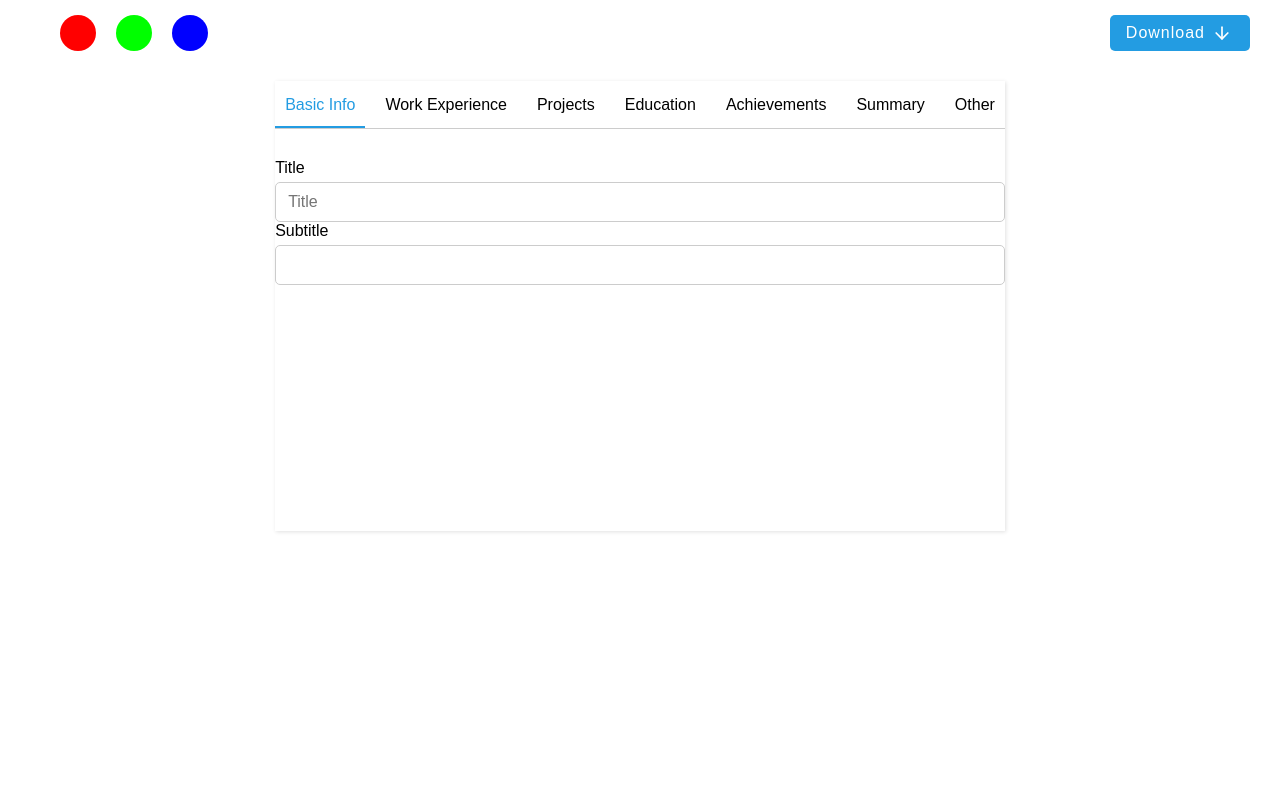
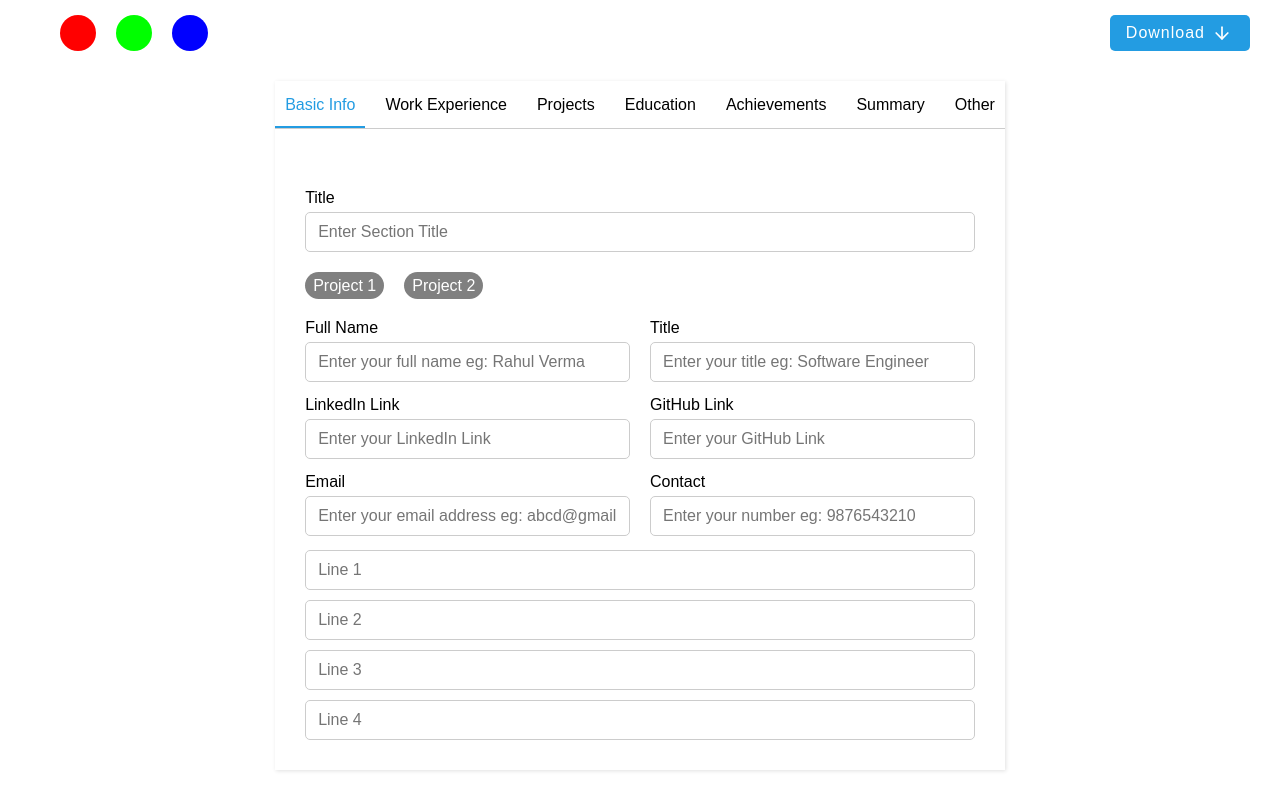
Before and after one commit to Avee07/resume-builder, a React (Create React App) app: page / in a window 1280 px wide. Shown: the part 763-1563 px from the top of the page. Before the commit the page ends 1324 px from the top, so only its background shows below. Built offline with nearby package versions, Linux system fonts and the light colour scheme.

Commit message:
generate Body sections

```diff
--- a/src/components/Editor/Editor.js
+++ b/src/components/Editor/Editor.js
@@ -7,6 +7,206 @@ function Editor(props) {
   const [activeSectionKey, setActiveSectionKey] = useState(
     Object.keys(sections)[0]
   );
+  const workExpBody = (
+    <div className={styles.detail}>
+      <div className={styles.row}>
+        <InputControl
+          label="Title"
+          placeholder="Enter title eg: Software Engineer"
+        />
+        <InputControl
+          label="Company"
+          placeholder="Enter Company Name eg: Google"
+        />
+      </div>
+      <div className={styles.row}>
+        <InputControl
+          label="Certificate Link"
+          placeholder="Enter Certificate Link"
+        />
+        <InputControl label="Location" placeholder="Enter Location eg: Delhi" />
+      </div>
+      <div className={styles.row}>
+        <InputControl
+          type="date"
+          label="Start Date"
+          placeholder="Enter Start date of work"
+        />
+        <InputControl
+          type="date"
+          label="End Date"
+          placeholder="Enter End date of work"
+        />
+      </div>
+      <div className={styles.column}>
+        <InputControl placeholder="Line 1" />
+        <InputControl placeholder="Line 2" />
+        <InputControl placeholder="Line 3" />
+      </div>
+    </div>
+  );
+
+  const projectBody = (
+    <div className={styles.detail}>
+      <div className={styles.row}>
+        <InputControl
+          label="Title"
+          placeholder="Enter title eg: Chat Application"
+        />
+        <InputControl
+          label="Overview"
+          placeholder="Enter basic overview of project"
+        />
+      </div>
+      <div className={styles.row}>
+        <InputControl
+          type="date"
+          label="Start Date"
+          placeholder="Enter Start date of education"
+        />
+        <InputControl
+          type="date"
+          label="End Date"
+          placeholder="Enter End date of education"
+        />
+      </div>
+      <div className={styles.row}>
+        <InputControl
+          label="Total Marks / CGPA"
+          placeholder="Enter total marks/cgpa"
+        />
+        <InputControl
+          label="Obtained Marks / CGPA"
+          placeholder="Enter obtained marks/cgpa"
+        />
+      </div>
+
+      <div className={styles.column}>
+        <InputControl placeholder="Line 1" />
+        <InputControl placeholder="Line 2" />
+      </div>
+    </div>
+  );
+
+  const educationBody = (
+    <div className={styles.detail}>
+      <div className={styles.row}>
+        <InputControl label="Title" placeholder="Enter title eg: B.Tech" />
+        <InputControl
+          label="College / School Name"
+          placeholder="Enter name of your college / school"
+        />
+      </div>
+      <div className={styles.row}>
+        <InputControl label="Deployed Link" placeholder="Enter Deployed Link" />
+        <InputControl label="GitHub Link" placeholder="Enter GitHub Link" />
+      </div>
+
+      <div className={styles.column}>
+        <InputControl placeholder="Line 1" />
+        <InputControl placeholder="Line 2" />
+        <InputControl placeholder="Line 3" />
+        <InputControl placeholder="Line 4" />
+      </div>
+    </div>
+  );
+
+  const basicInfoBody = (
+    <div className={styles.detail}>
+      <div className={styles.row}>
+        <InputControl
+          label="Full Name"
+          placeholder="Enter your full name eg: Rahul Verma"
+        />
+        <InputControl
+          label="Title"
+          placeholder="Enter your title eg: Software Engineer"
+        />
+      </div>
+      <div className={styles.row}>
+        <InputControl
+          label="LinkedIn Link"
+          placeholder="Enter your LinkedIn Link"
+        />
+        <InputControl
+          label="GitHub Link"
+          placeholder="Enter your GitHub Link"
+        />
+      </div>
+      <div className={styles.row}>
+        <InputControl
+          type="email"
+          label="Email"
+          placeholder="Enter your email address eg: abcd@gmail.com"
+        />
+        <InputControl
+          type="number"
+          label="Contact"
+          placeholder="Enter your number eg: 9876543210"
+        />
+      </div>
+
+      <div className={styles.column}>
+        <InputControl placeholder="Line 1" />
+        <InputControl placeholder="Line 2" />
+        <InputControl placeholder="Line 3" />
+        <InputControl placeholder="Line 4" />
+      </div>
+    </div>
+  );
+
+  const achievementsBody = (
+    <div className={styles.detail}>
+      <div className={styles.column}>
+        <label>List your achievements</label>
+        <InputControl placeholder="Line 1" />
+        <InputControl placeholder="Line 2" />
+        <InputControl placeholder="Line 3" />
+        <InputControl placeholder="Line 4" />
+      </div>
+    </div>
+  );
+
+  const summaryBody = (
+    <div className={styles.detail}>
+      <div className={styles.row}>
+        <InputControl
+          label="Summary"
+          placeholder="Enter your objective / summary"
+        />
+      </div>
+    </div>
+  );
+
+  const otherBody = (
+    <div className={styles.detail}>
+      <div className={styles.row}>
+        <InputControl label="Other" placeholder="Enter Something here" />
+      </div>
+    </div>
+  );
+
+  const generateBody = () => {
+    switch (sections[activeSectionKey]) {
+      case sections.basicInfo:
+        return basicInfoBody;
+      case sections.workExp:
+        return workExpBody;
+      case sections.project:
+        return projectBody;
+      case sections.education:
+        return educationBody;
+      case sections.achievements:
+        return achievementsBody;
+      case sections.summary:
+        return summaryBody;
+      case sections.other:
+        return otherBody;
+      default:
+        return basicInfoBody;
+    }
+  };
+
   return (
     <div className={styles.container}>
       <div className={styles.header}>
@@ -23,8 +223,18 @@ function Editor(props) {
         ))}
       </div>
       <div className={styles.body}>
-        <InputControl label="Title" placeholder="Title" />
-      <InputControl label="Subtitle" />
+        <InputControl label="Title" placeholder="Enter Section Title" />
+        <div className={styles.chips}>
+          <div className={styles.chip}>
+            <p>Project 1</p>
+            {/* <X /> */}
+          </div>
+          <div className={styles.chip}>
+            <p>Project 2</p>
+            {/* <X /> */}
+          </div>
+        </div>
+        {generateBody()}
       </div>
     </div>
   );
--- a/src/components/Editor/Editor.module.css
+++ b/src/components/Editor/Editor.module.css
@@ -12,7 +12,7 @@
   display: flex;
   gap: 10px;
   overflow-x: auto;
-  border-bottom: 1px solid rgba(0 , 0, 0, 0.2);
+  border-bottom: 1px solid rgba(0, 0, 0, 0.2);
 }
 
 .title {
@@ -24,8 +24,65 @@
   cursor: pointer;
 }
 
-.header .active{
+.header .active {
   border-bottom: 2px solid #239ce2;
-  color:#239ce2;
+  color: #239ce2;
+}
 
+.body {
+  padding: 30px;
+  display: flex;
+  flex-direction: column;
+  gap: 20px;
 }
+
+.detail {
+  display: flex;
+  flex-direction: column;
+  gap: 14px;
+}
+
+.detail .row {
+  display: flex;
+  gap: 20px;
+}
+.detail .column {
+  display: flex;
+  flex-direction: column;
+  gap: 10px;
+}
+
+.detail .row > div {
+  flex: 1;
+}
+
+.chips {
+  display: flex;
+  flex-wrap: wrap;
+  gap: 20px;
+}
+.chip {
+  display: flex;
+  gap: 5px;
+  align-items: center;
+  padding: 4px 8px;
+  background-color: #808080;
+  border-radius: 20px;
+}
+
+.chip p {
+  font-weight: 500;
+  line-height: 1.2rem;
+  color: #fff;
+}
+
+.chip svg {
+  color: #fff;
+  height: 18px;
+  width: 18px;
+  cursor: pointer;
+}
+
+.chips .active {
+  background-color: #239ce2;
+}
```
Also changed, not shown: src/components/InputControl/InputControl.module.css (line endings or trailing spaces).
